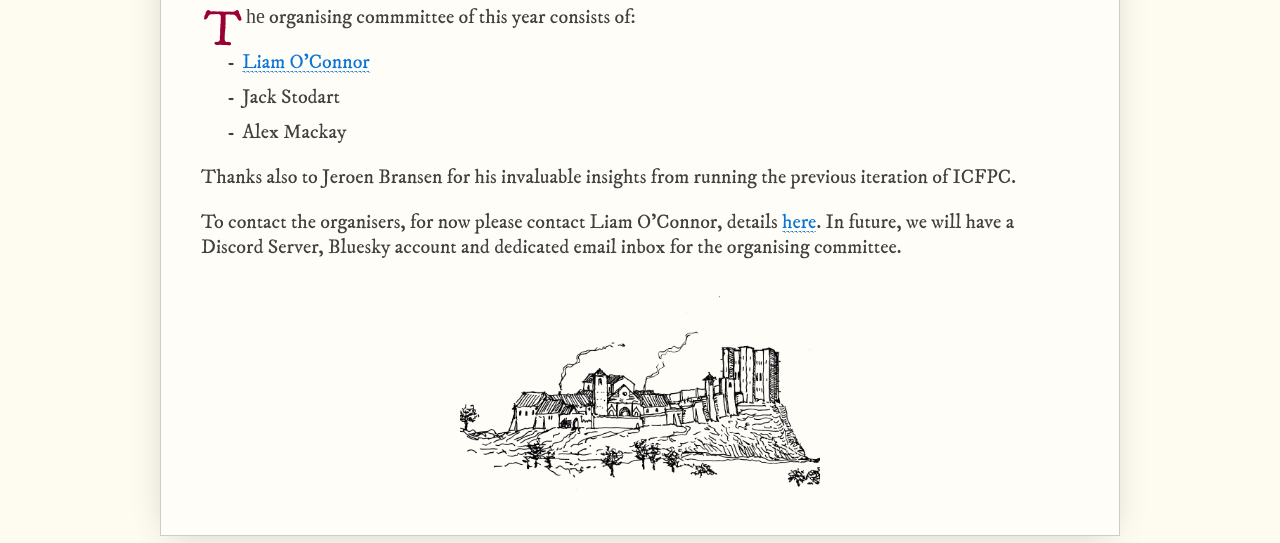
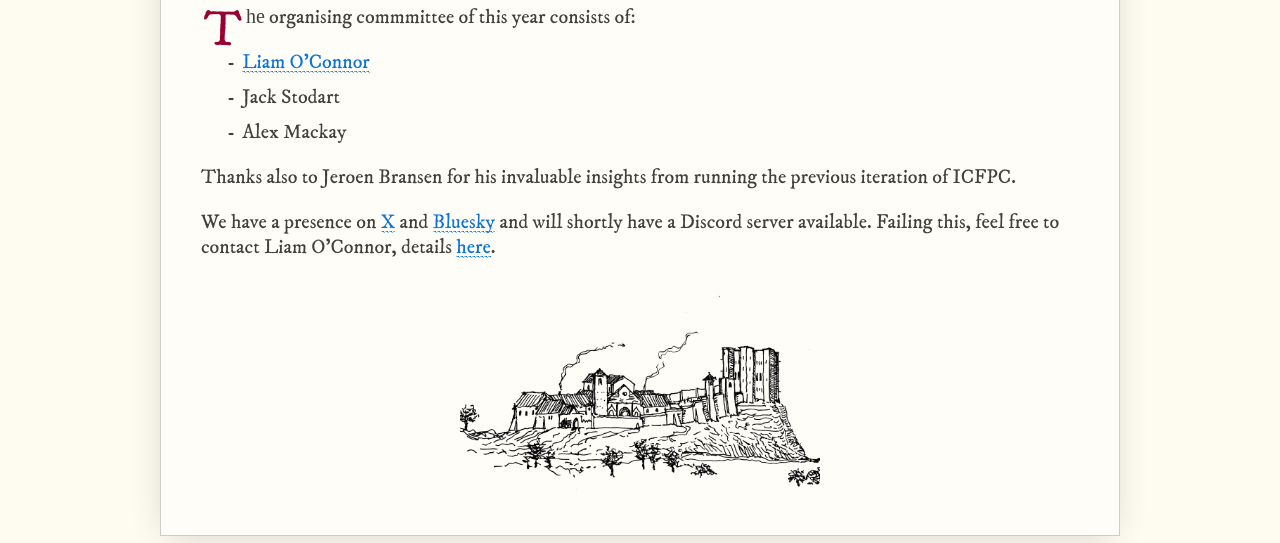
Before and after one commit to icfpcontest2025/icfpcontest2025.github.io, a plain HTML site: page contact.html in a window 1280 px wide. Shown: the part 257-800 px from the top of the page. Drawn offline with nearby package versions, Linux system fonts and the light colour scheme; a web font is replaced by a local one.

Commit message:
update contact details

```diff
--- a/contact.html
+++ b/contact.html
@@ -52,10 +52,12 @@ of:</p>
 </ul>
 <p>Thanks also to Jeroen Bransen for his invaluable insights from
 running the previous iteration of ICFPC.</p>
-<p>To contact the organisers, for now please contact Liam O’Connor,
-details <a href="https://liamoc.net/contact.html">here</a>. In future,
-we will have a Discord Server, Bluesky account and dedicated email inbox
-for the organising committee.</p>
+<p>We have a presence on <a href="https://x.com/icfpcontest2025">X</a>
+and <a
+href="https://bsky.app/profile/icfpcontest.bsky.social">Bluesky</a> and
+will shortly have a Discord server available. Failing this, feel free to
+contact Liam O’Connor, details <a
+href="https://liamoc.net/contact.html">here</a>.</p>
 <img src="img/sketch.png" class="no-border" style="margin-left:auto;margin-right:auto;width:360px"/>
     </div>
   </body>
```
Also changed, not shown: 1 other file.
